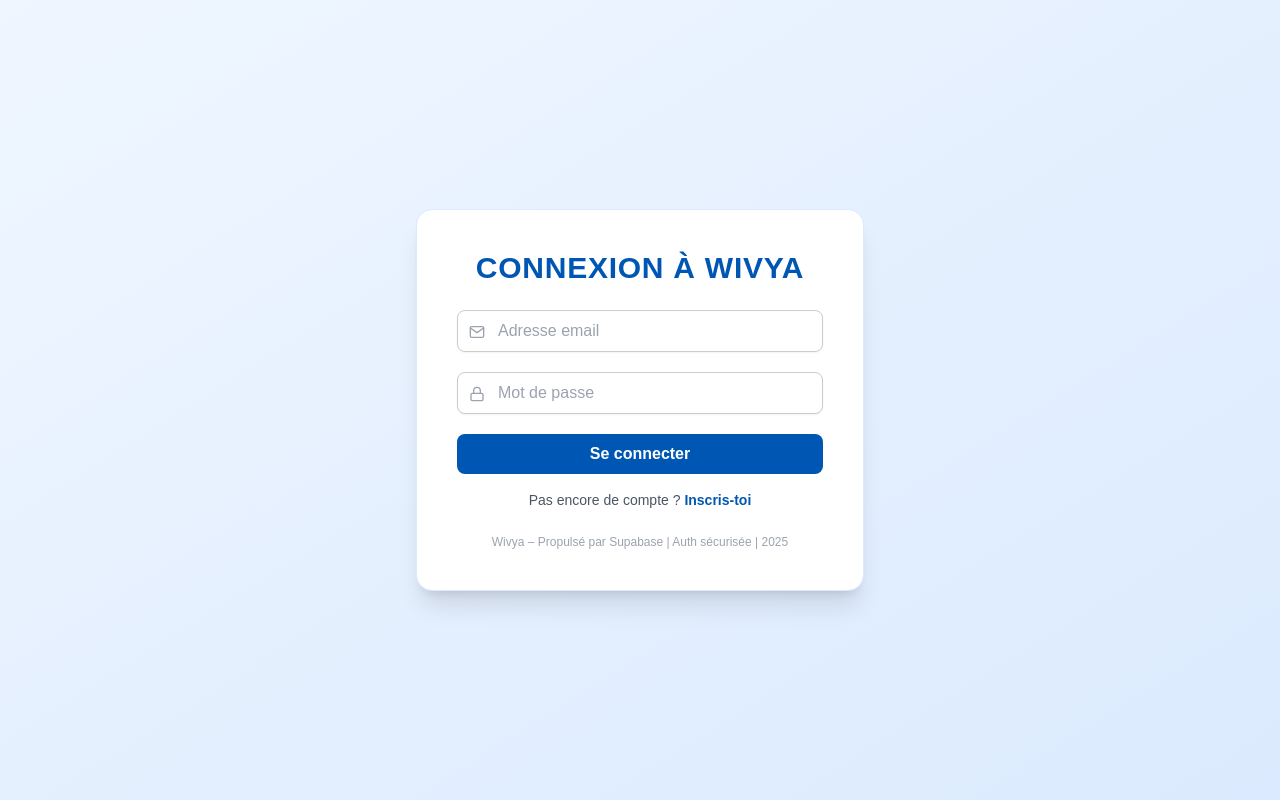
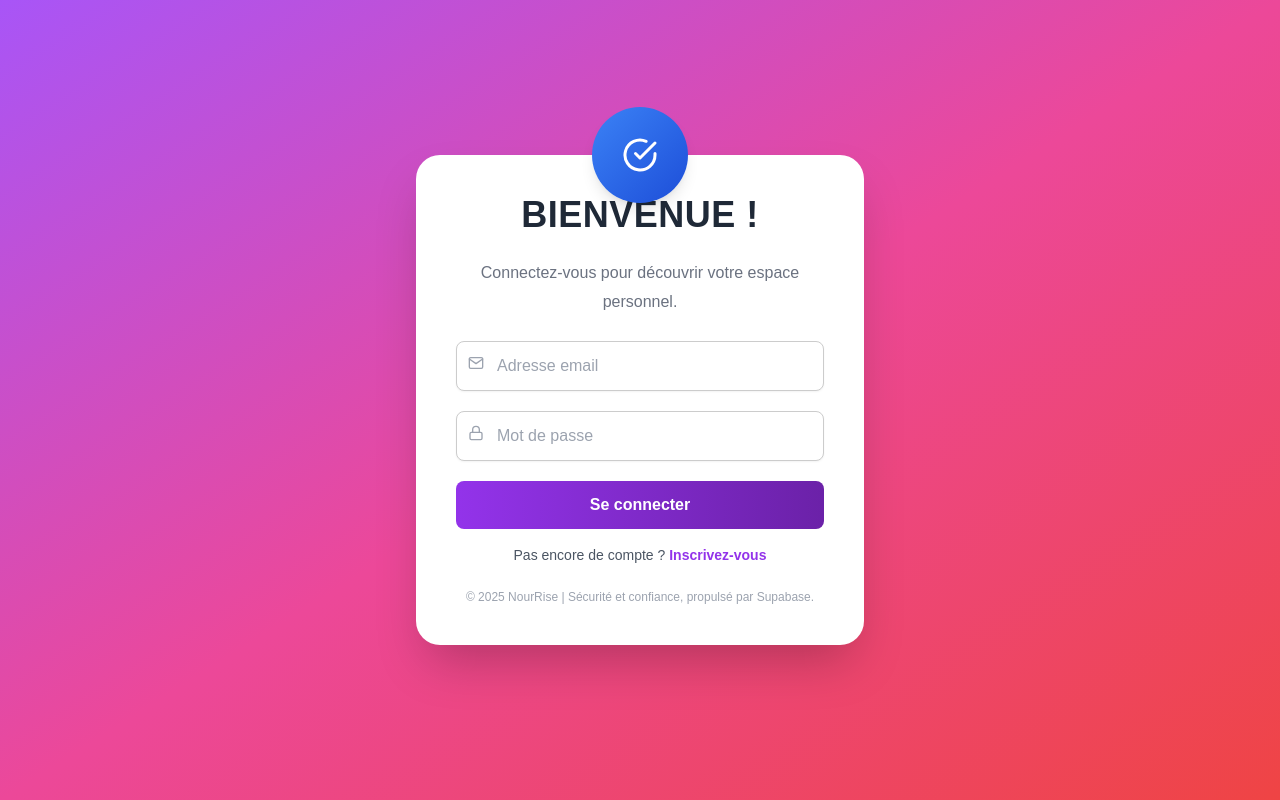
Before and after one commit to waiyarti/NourRise, a Next.js app: page /connexion in a window 1280 px wide. Built offline with nearby package versions, Linux system fonts and the light colour scheme.

Commit message:
Update connexion.js

```diff
--- a/pages/connexion.js
+++ b/pages/connexion.js
@@ -1,7 +1,7 @@
 import { useState } from "react";
 import { useRouter } from "next/router";
 import { supabase } from "../supabaseClient";
-import { FiMail, FiLock, FiLoader } from "react-icons/fi";
+import { FiMail, FiLock, FiLoader, FiCheckCircle } from "react-icons/fi";
 
 export default function Connexion() {
   const [email, setEmail] = useState("");
@@ -20,23 +20,29 @@
     setChargement(true);
 
     if (!validerEmail(email)) {
-      setMessage("Adresse email invalide.");
+      setMessage("❌ Adresse email invalide.");
       setChargement(false);
       return;
     }
     if (motdepasse.length < 6) {
-      setMessage("Mot de passe trop court.");
+      setMessage("❌ Mot de passe trop court (6 caractères minimum).");
       setChargement(false);
       return;
     }
 
     try {
       if (mode === "inscription") {
-        const { error } = await supabase.auth.signUp({ email, password: motdepasse });
+        const { error } = await supabase.auth.signUp({
+          email,
+          password: motdepasse,
+        });
         if (error) throw error;
-        setMessage("✅ Compte créé ! Vérifie tes mails.");
+        setMessage("✅ Compte créé avec succès ! Vérifiez vos emails.");
       } else {
-        const { error } = await supabase.auth.signInWithPassword({ email, password: motdepasse });
+        const { error } = await supabase.auth.signInWithPassword({
+          email,
+          password: motdepasse,
+        });
         if (error) throw error;
         setMessage("✅ Connexion réussie !");
         setTimeout(() => router.push("/auth-check"), 1000);
@@ -49,12 +55,24 @@
   };
 
   return (
-    <div className="flex items-center justify-center min-h-screen bg-gradient-to-br from-blue-50 to-blue-100 px-4">
-      <div className="bg-white p-8 md:p-10 w-full max-w-md rounded-2xl shadow-xl border border-blue-100 animate-fadeIn">
-        <h1 className="text-3xl font-bold text-center text-primary mb-6 tracking-wide">
-          {mode === "connexion" ? "Connexion à Wivya" : "Créer un compte"}
+    <div className="min-h-screen flex items-center justify-center bg-gradient-to-br from-purple-500 via-pink-500 to-red-500 px-4">
+      {/* Card Container */}
+      <div className="bg-white p-10 rounded-3xl shadow-2xl relative max-w-md w-full transform transition hover:scale-105">
+        {/* Branding Header */}
+        <div className="absolute -top-12 left-1/2 transform -translate-x-1/2 w-24 h-24 bg-gradient-to-br from-blue-500 to-blue-700 rounded-full flex items-center justify-center shadow-lg">
+          <FiCheckCircle className="text-white text-4xl" />
+        </div>
+
+        <h1 className="text-4xl font-extrabold text-center text-gray-800 mb-6">
+          {mode === "connexion" ? "Bienvenue !" : "Inscription"}
         </h1>
+        <p className="text-center text-gray-500 mb-6">
+          {mode === "connexion"
+            ? "Connectez-vous pour découvrir votre espace personnel."
+            : "Créez un compte et commencez dès aujourd'hui !"}
+        </p>
 
+        {/* Form */}
         <form onSubmit={handleSubmit} className="space-y-5">
           <div className="relative">
             <FiMail className="absolute left-3 top-3.5 text-gray-400" />
@@ -64,7 +82,7 @@
               value={email}
               onChange={(e) => setEmail(e.target.value)}
               required
-              className="w-full pl-10 pr-4 py-2 border rounded-lg shadow-sm focus:ring-2 focus:ring-primary transition"
+              className="w-full pl-10 pr-4 py-3 border rounded-lg shadow-sm focus:ring-2 focus:ring-blue-500 transition"
             />
           </div>
 
@@ -76,13 +94,13 @@
               value={motdepasse}
               onChange={(e) => setMotdepasse(e.target.value)}
               required
-              className="w-full pl-10 pr-4 py-2 border rounded-lg shadow-sm focus:ring-2 focus:ring-primary transition"
+              className="w-full pl-10 pr-4 py-3 border rounded-lg shadow-sm focus:ring-2 focus:ring-blue-500 transition"
             />
           </div>
 
           {message && (
             <p
-              className={`text-sm ${
+              className={`text-sm text-center ${
                 message.startsWith("✅") ? "text-green-600" : "text-red-600"
               }`}
             >
@@ -92,7 +110,7 @@
 
           <button
             type="submit"
-            className="w-full bg-primary text-white py-2 rounded-lg font-semibold hover:bg-blue-700 transition disabled:opacity-60"
+            className="w-full bg-gradient-to-r from-purple-600 to-purple-800 text-white py-3 rounded-lg font-semibold hover:scale-105 transition transform disabled:opacity-60"
             disabled={chargement}
           >
             {chargement ? (
@@ -104,20 +122,24 @@
           </button>
         </form>
 
+        {/* Toggle Mode */}
         <p className="text-center mt-4 text-sm text-gray-600">
-          {mode === "connexion" ? "Pas encore de compte ? " : "Déjà inscrit ? "}
+          {mode === "connexion"
+            ? "Pas encore de compte ? "
+            : "Déjà inscrit ? "}
           <span
-            className="text-primary font-semibold hover:underline cursor-pointer"
+            className="text-purple-600 font-semibold hover:underline cursor-pointer"
             onClick={() =>
               setMode(mode === "connexion" ? "inscription" : "connexion")
             }
           >
-            {mode === "connexion" ? "Inscris-toi" : "Connecte-toi"}
+            {mode === "connexion" ? "Inscrivez-vous" : "Connectez-vous"}
           </span>
         </p>
 
+        {/* Footer */}
         <p className="text-xs text-gray-400 mt-6 text-center">
-          Wivya – Propulsé par Supabase | Auth sécurisée | 2025
+          © 2025 NourRise | Sécurité et confiance, propulsé par Supabase.
         </p>
       </div>
     </div>
```
